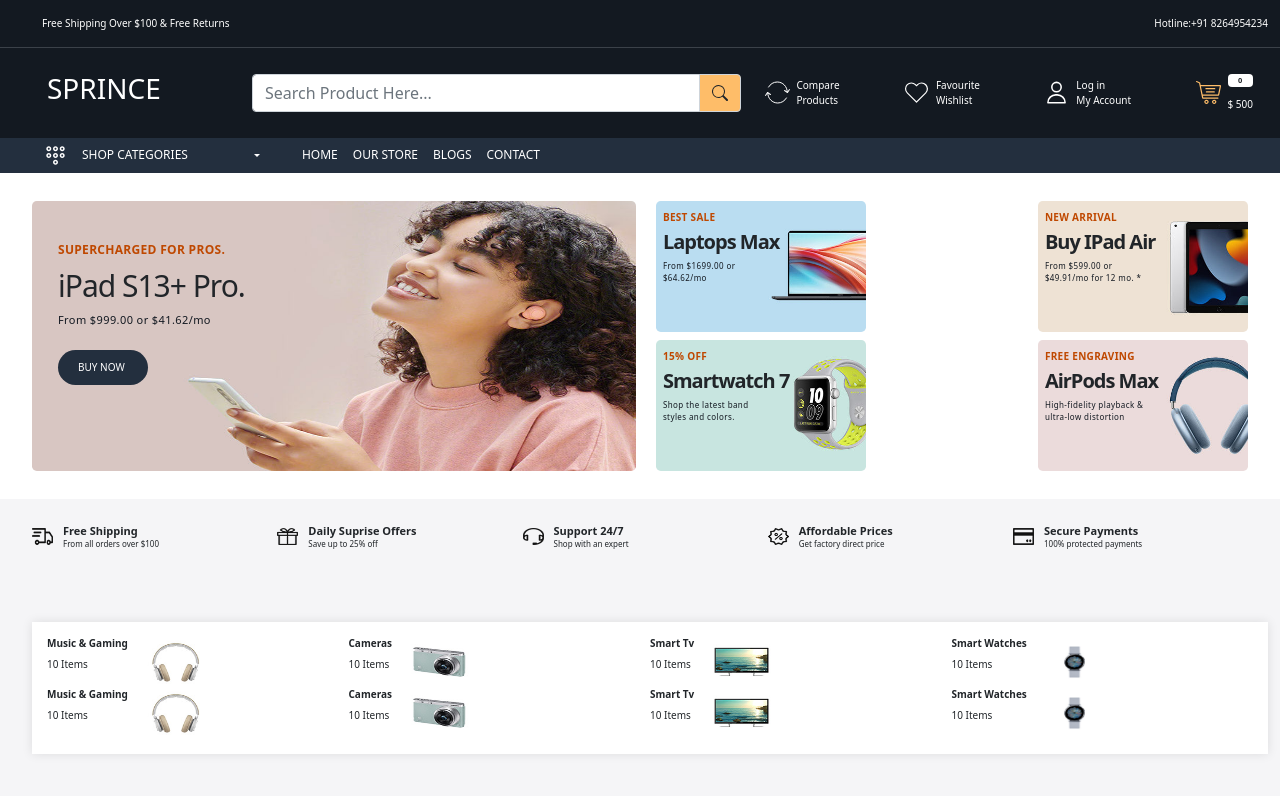
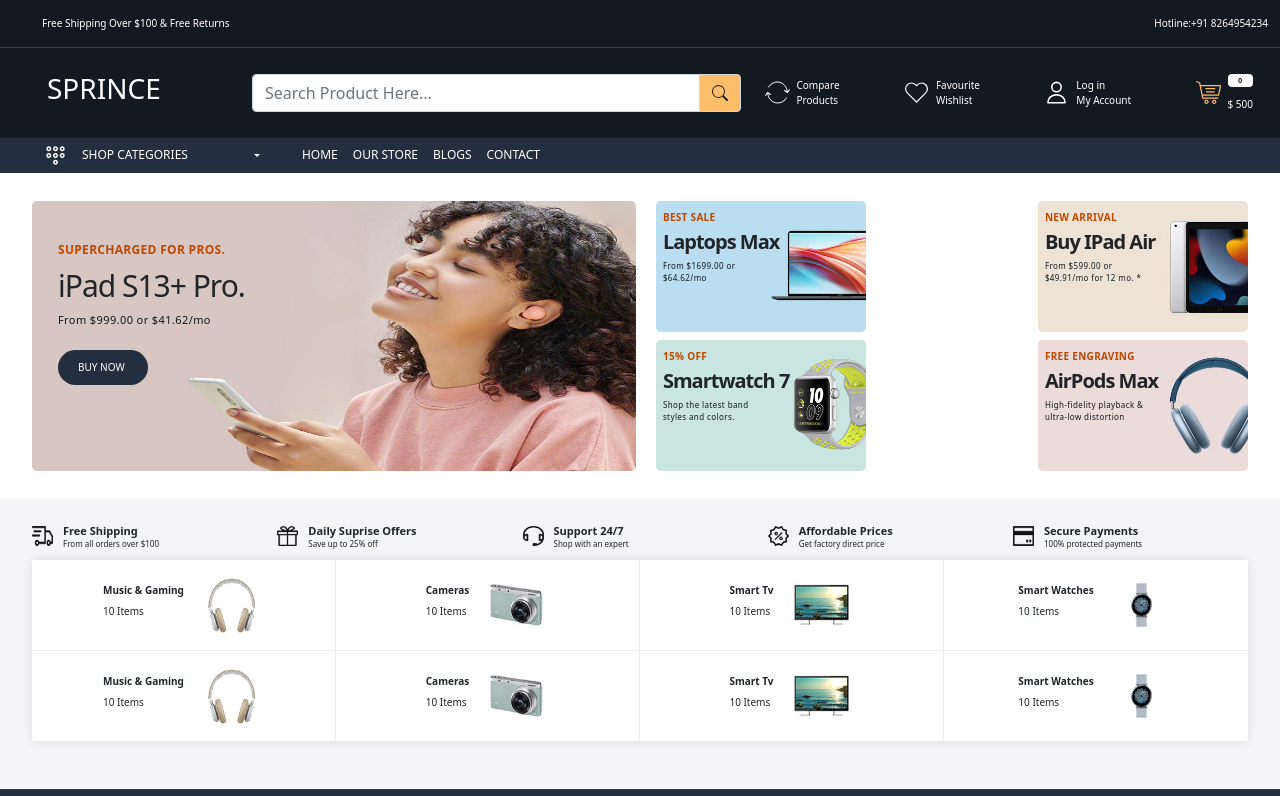
Before and after one commit to SANCOMICS/My-Commerce, a React (Create React App) app: page / in a window 1280 px wide. Shown: the top 796 px of the page. Built offline with nearby package versions, Linux system fonts and the light colour scheme.

Commit message:
third home final
third home section complete, moving to 4th home

```diff
--- a/src/App.css
+++ b/src/App.css
@@ -10,6 +10,7 @@
   --color-232f3e: #232f3e;
   --color-bf4800: #bf4800;
   --color-f5f5f7: #f5f5f7;
+  --color-ededed: #ededed;
 }
 body{
   font-family: "Rubik", sans-serif;
@@ -228,7 +229,7 @@
   background-color: var(--color-f5f5f7);
 }
 .home-wrapper-2 img{
-  height: 17px;
+  height: 20px;
   width: 21px;
 }
 .reds{
@@ -247,18 +248,42 @@
 .categories{
   background-color: white;
   box-shadow: 0 0 10px #0000001a;
-  padding: 15px;
+  padding: 0px;
+  margin-right: 20px;
+  margin-top: -5%;
 }
 .categories > div{
   width: 25%;
+  padding-top: 10px;
+  padding-bottom: 10px;
+  justify-content: center;
+  align-items: center;
 }
 .categories > div >div >h6{
   font-size: 10px;
   font-weight: 600;
+  padding-top: 9px;
+
 }
 .categories >div >img {
-  height: 50px;
+  height: 70px;
   width: 65px;
+}
+.categories > div:nth-child(1),
+.categories > div:nth-child(2),
+.categories > div:nth-child(3),
+.categories > div:nth-child(4){
+  border-bottom: 1px solid var(--color-ededed);
+}
+.categories > div:nth-child(1),
+.categories > div:nth-child(2),
+.categories > div:nth-child(3){
+  border-right: 1px solid var(--color-ededed);
+}
+.categories > div:nth-child(5),
+.categories > div:nth-child(6),
+.categories > div:nth-child(7){
+  border-right: 1px solid var(--color-ededed);
 }
 /* Categories ends here */
 /* homePage Part end here */
```
